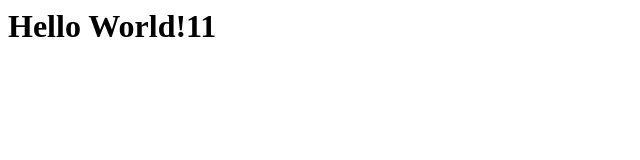
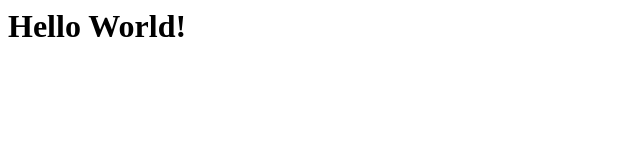
Before and after one commit to kirdyashkindi/testrepo, a plain HTML site: page index.html in a window 1280 px wide. Shown: the full height of the page, 0-640 px from the left. Drawn offline with Linux system fonts and the light colour scheme.

Commit message:
Update index.html

```diff
--- a/index.html
+++ b/index.html
@@ -1,8 +1,8 @@
 <html>
 	<head>
-		<title>Hello World!11</title>
+		<title>Hello World!</title>
 	</head>
 	<body>
-		<h1>Hello World!11</body>
+		<h1>Hello World!</body>
 	</body>
 </html>
```
